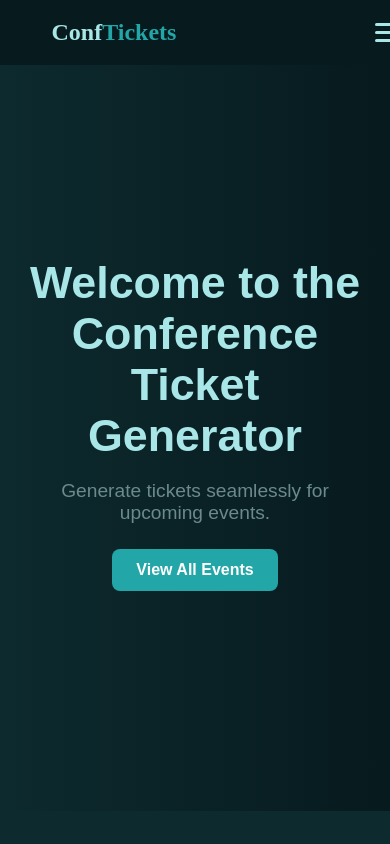
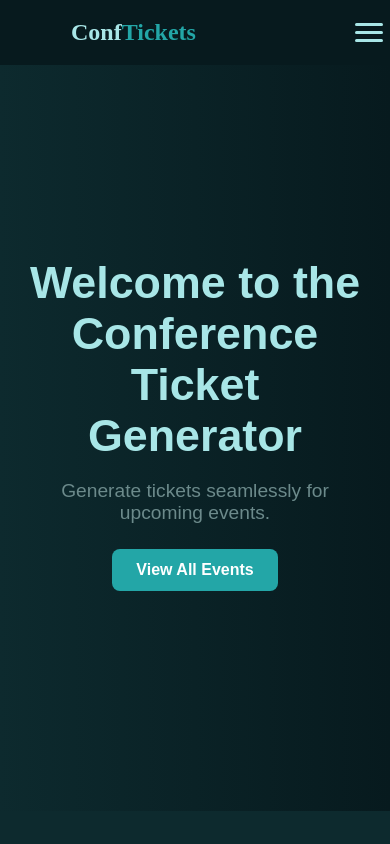
Before and after one commit to eniolatalabi/ticket-generator_HNG-stage-two, a React (Create React App) app: page / in a window 390 px wide. Shown: the top 844 px of the page. Built offline with nearby package versions, Linux system fonts and the light colour scheme.

Commit message:
navbar mobile responsiveness

```diff
--- a/src/css/Navbar.css
+++ b/src/css/Navbar.css
@@ -113,6 +113,13 @@
       display: none;
     }
 
+    .navbar-container{
+      width: 80%;
+      display: flex;
+      justify-content: space-between;
+      align-items: center;
+    }
+
     .nav-links.open {
       display: flex;
     }
```
